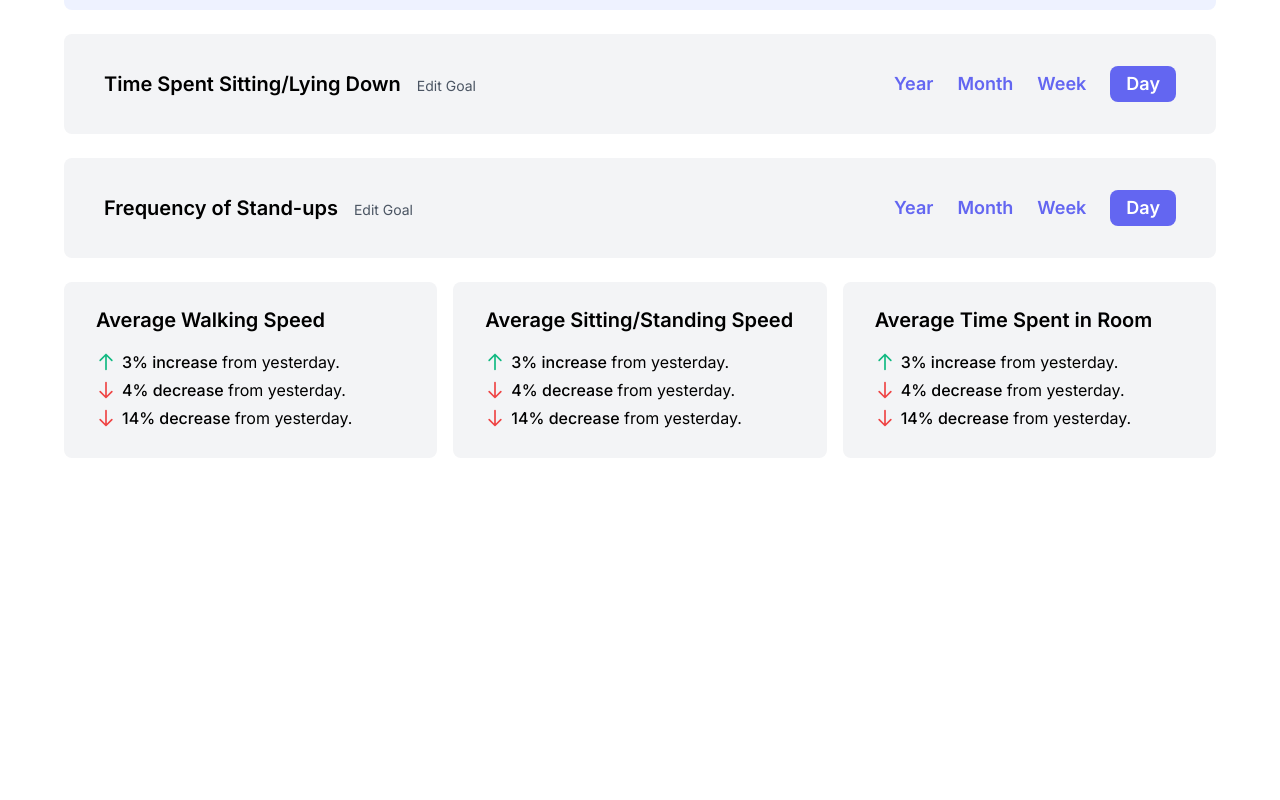
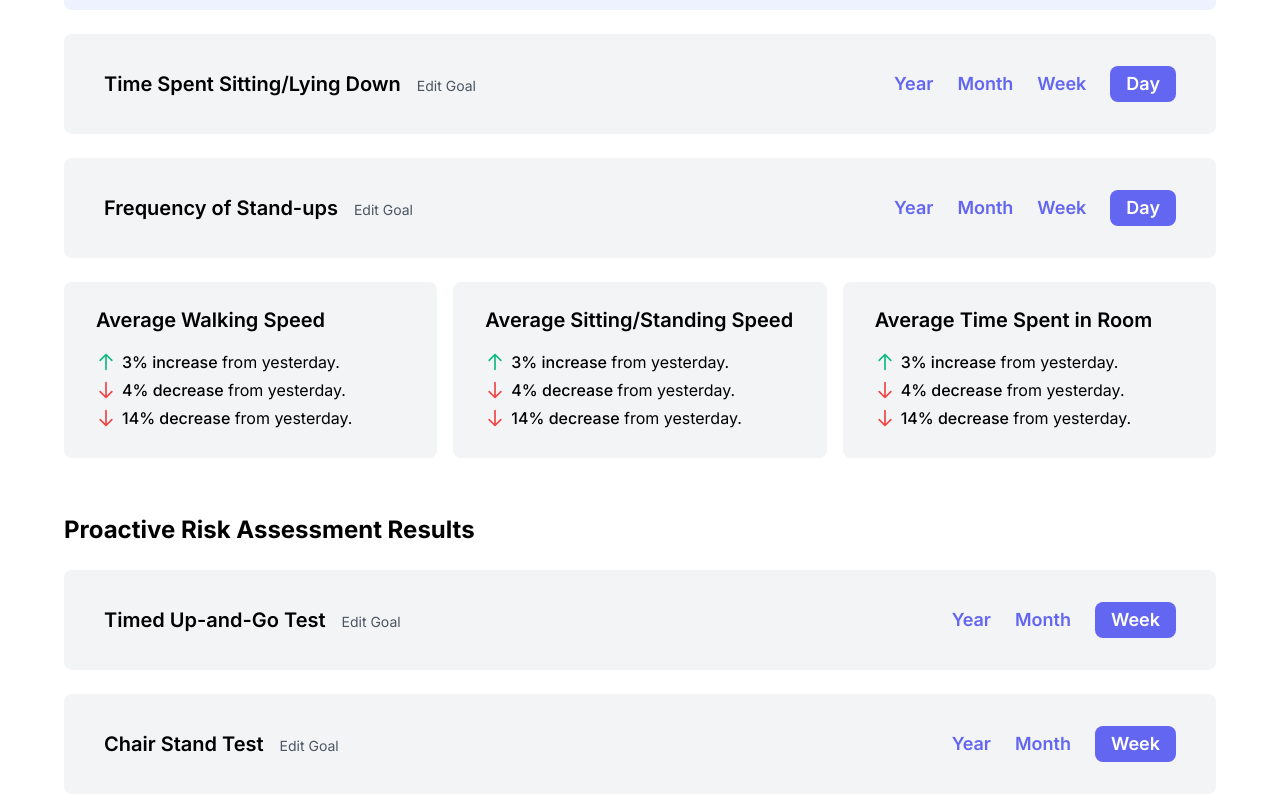
Before and after one commit to juliacamacho/nofall, a React (Create React App) app: page / in a window 1280 px wide. Shown: the part 427-1227 px from the top of the page. Before the commit the page ends 917 px from the top, so only its background shows below. Built offline with nearby package versions, Linux system fonts and the light colour scheme.

Commit message:
add assessments section of dashboard

```diff
--- /dev/null
+++ b/src/components/AssessmentGraph.js
@@ -0,0 +1,29 @@
+import React from "react";
+import { Link } from 'react-router-dom';
+
+const AssessmentGraph = (props) => {
+    return (
+        <div className="bg-gray-100 rounded-lg py-8 px-10 mb-6">
+
+            <div className="flex justify-between items-center">
+
+                <div className="flex space-x-4 items-baseline">
+                    <h1 className="text-xl font-semibold">{props.title}</h1>
+                    <Link className="text-gray-600 hover:text-indigo-500 text-sm">Edit Goal</Link>
+                </div>
+
+                <div className="flex items-center space-x-6">
+                    <button className="text-lg font-semibold text-indigo-500 hover:text-indigo-400">Year</button>
+                    <button className="text-lg font-semibold text-indigo-500 hover:text-indigo-400">Month</button>
+                    <button className="bg-indigo-500 rounded-lg py-1 px-4 text-lg font-semibold text-white">Week</button>
+                </div>
+
+            </div>
+
+            {/* graph here */}
+
+        </div>
+    )
+}
+
+export default AssessmentGraph;
--- a/src/pages/DashboardPage.js
+++ b/src/pages/DashboardPage.js
@@ -6,6 +6,7 @@ import Tabs from "../components/Tabs"
 import ActivityGraph from '../components/ActivityGraph'
 import ActivitySummary from '../components/ActivitySummary'
 import ActivityCard from '../components/ActivityCard'
+import AssessmentGraph from '../components/AssessmentGraph'
 
 const DashboardPage = () => {
     return (
@@ -19,12 +20,15 @@ const DashboardPage = () => {
                 <ActivitySummary />
                 <ActivityGraph title="Time Spent Sitting/Lying Down"/>
                 <ActivityGraph title="Frequency of Stand-ups"/>
-
                 <div className="grid grid-cols-3 gap-x-4">
                     <ActivityCard title="Average Walking Speed" yesterday={3} lastWeek={-4} lastMonth={-14} />
                     <ActivityCard title="Average Sitting/Standing Speed" yesterday={3} lastWeek={-4} lastMonth={-14} />
                     <ActivityCard title="Average Time Spent in Room" yesterday={3} lastWeek={-4} lastMonth={-14} />
                 </div>
+
+                <h1 className="text-2xl font-bold mt-14 mb-6">Proactive Risk Assessment Results</h1>
+                <AssessmentGraph title="Timed Up-and-Go Test"/>
+                <AssessmentGraph title="Chair Stand Test"/>
 
             </div>
         </>
```
